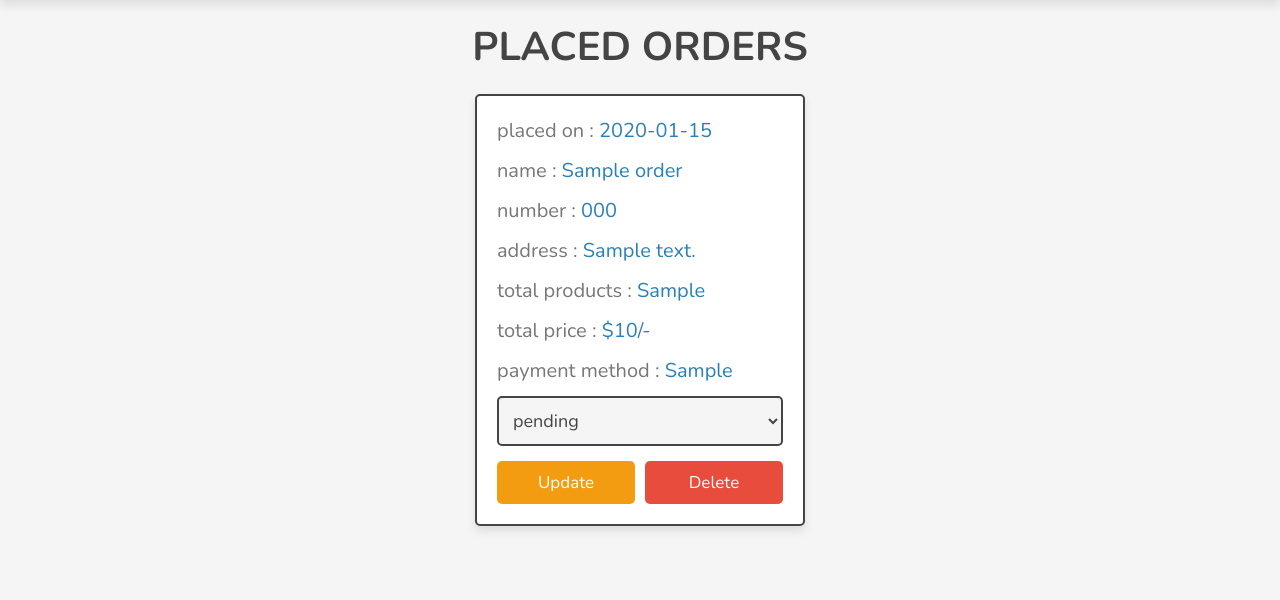
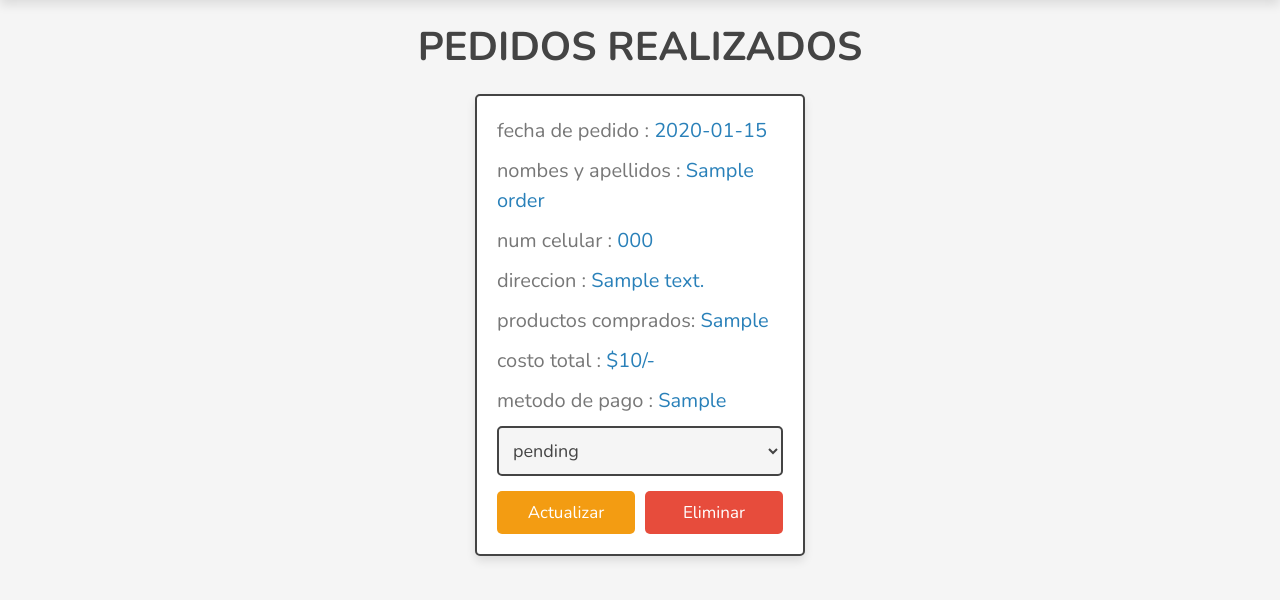
Before and after one commit to zammy-d/HappeFeet, a PHP site: page /admin/placed_orders.php in a window 1280 px wide. Shown: the part 74-674 px from the top of the page. Run offline with PHP 8.4, Linux system fonts and the light colour scheme; a user stored in the database is signed in; data comes from the database, SQL or seed files in the repository; tables that the repository leaves empty hold one stand-in row (values such as "Sample post"); some libraries are stand-ins or nearby versions.

Commit message:
Se finaliza panel de pedidos realizados

```diff
--- a/admin/placed_orders.php
+++ b/admin/placed_orders.php
@@ -16,7 +16,7 @@ if(isset($_POST['update_payment'])){
    $payment_status = filter_var($payment_status, FILTER_SANITIZE_STRING);
    $update_payment = $conn->prepare("UPDATE `orders` SET payment_status = ? WHERE id = ?");
    $update_payment->execute([$payment_status, $order_id]);
-   $message[] = 'payment status updated!';
+   $message[] = '¡estado de pago actualizado!';
 }
 
 if(isset($_GET['delete'])){
@@ -34,7 +34,7 @@ if(isset($_GET['delete'])){
    <meta charset="UTF-8">
    <meta http-equiv="X-UA-Compatible" content="IE=edge">
    <meta name="viewport" content="width=device-width, initial-scale=1.0">
-   <title>placed orders</title>
+   <title>pedidos realizados</title>
 
    <link rel="stylesheet" href="https://cdnjs.cloudflare.com/ajax/libs/font-awesome/6.1.1/css/all.min.css">
 
@@ -47,7 +47,7 @@ if(isset($_GET['delete'])){
 
 <section class="orders">
 
-<h1 class="heading">placed orders</h1>
+<h1 class="heading">pedidos realizados</h1>
 
 <div class="box-container">
 
@@ -58,30 +58,30 @@ if(isset($_GET['delete'])){
          while($fetch_orders = $select_orders->fetch(PDO::FETCH_ASSOC)){
    ?>
    <div class="box">
-      <p> placed on : <span><?= $fetch_orders['placed_on']; ?></span> </p>
-      <p> name : <span><?= $fetch_orders['name']; ?></span> </p>
-      <p> number : <span><?= $fetch_orders['number']; ?></span> </p>
-      <p> address : <span><?= $fetch_orders['address']; ?></span> </p>
-      <p> total products : <span><?= $fetch_orders['total_products']; ?></span> </p>
-      <p> total price : <span>$<?= $fetch_orders['total_price']; ?>/-</span> </p>
-      <p> payment method : <span><?= $fetch_orders['method']; ?></span> </p>
+      <p> fecha de pedido : <span><?= $fetch_orders['placed_on']; ?></span> </p>
+      <p> nombes y apellidos : <span><?= $fetch_orders['name']; ?></span> </p>
+      <p> num celular : <span><?= $fetch_orders['number']; ?></span> </p>
+      <p> direccion : <span><?= $fetch_orders['address']; ?></span> </p>
+      <p> productos comprados: <span><?= $fetch_orders['total_products']; ?></span> </p>
+      <p> costo total : <span>$<?= $fetch_orders['total_price']; ?>/-</span> </p>
+      <p> metodo de pago : <span><?= $fetch_orders['method']; ?></span> </p>
       <form action="" method="post">
          <input type="hidden" name="order_id" value="<?= $fetch_orders['id']; ?>">
          <select name="payment_status" class="select">
             <option selected disabled><?= $fetch_orders['payment_status']; ?></option>
-            <option value="pending">pending</option>
-            <option value="completed">completed</option>
+            <option value="pendiente">pendiente</option>
+            <option value="realizado">realizado</option>
          </select>
         <div class="flex-btn">
-         <input type="submit" value="update" class="option-btn" name="update_payment">
-         <a href="placed_orders.php?delete=<?= $fetch_orders['id']; ?>" class="delete-btn" onclick="return confirm('delete this order?');">delete</a>
+         <input type="submit" value="actualizar" class="option-btn" name="update_payment">
+         <a href="placed_orders.php?delete=<?= $fetch_orders['id']; ?>" class="delete-btn" onclick="return confirm('¿eliminar este pedido?');">eliminar</a>
         </div>
       </form>
    </div>
    <?php
          }
       }else{
-         echo '<p class="empty">no orders placed yet!</p>';
+         echo '<p class="empty">no hay pedidos realizados todavía!</p>';
       }
    ?>
 
```
